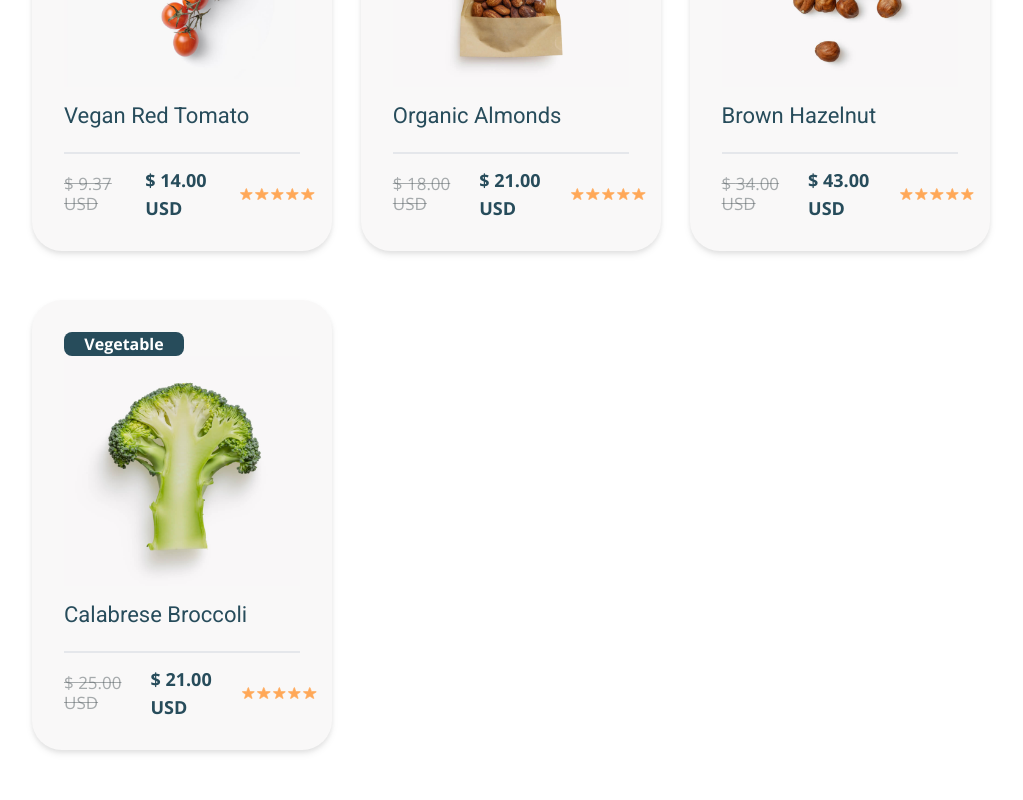
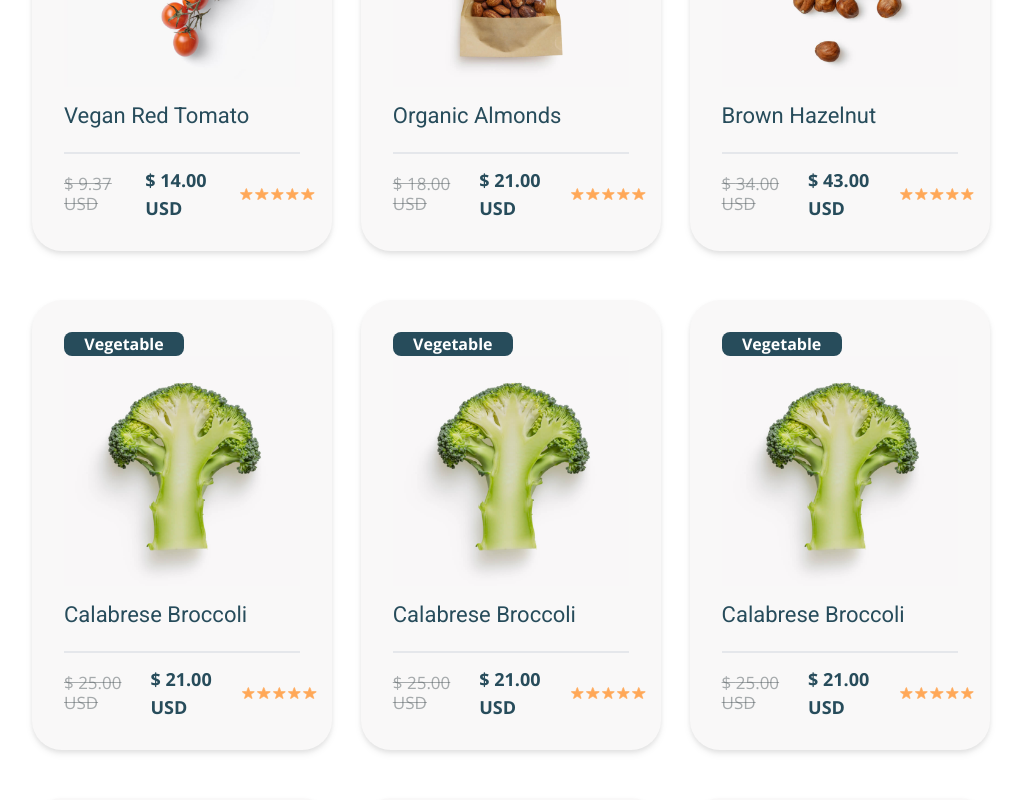
Before and after one commit to MenroMi/organic-store-app, a Next.js app: page /catalog in a window 1280 px wide. Shown: the part 982-1782 px from the top of the page, without its empty margins (0-1023 px from the left). Built offline with nearby package versions, Linux system fonts and the light colour scheme.

Commit message:
refactor: added anchors and href for links, also extend gitignore

```diff
--- a/src/app/globals.css
+++ b/src/app/globals.css
@@ -5,9 +5,7 @@
 @tailwind utilities;
 
 * {
-  margin: 0;
-  padding: 0;
-  box-sizing: border-box;
+  @apply m-0 p-0 box-border scroll-smooth;
 }
 
 /* START: General styles */
--- a/src/components/AboutUs/AboutUs.tsx
+++ b/src/components/AboutUs/AboutUs.tsx
@@ -14,7 +14,7 @@ import useVisible from "@/hooks/useVisible";
 const AboutUs = () => {
   const { elemRef, value } = useVisible();
   return (
-    <section ref={elemRef} className="about-us lg:py-36">
+    <section id="about-us" ref={elemRef} className="about-us lg:py-36">
       <div className="about-us__container">
         <Image
           src="/about-us-bg.png"
@@ -70,6 +70,7 @@ const AboutUs = () => {
             classNameContainer="custom-trans duration-300 border-4 border-primary-green bg-primary-green h-[82px] w-full  rounded-2xl mt-12 shadow-xl hover:bg-transparent  hover:border-primary-green group sm:w-[200px]"
             classNameText="custom-trans text-white text-[19px] group-hover:text-primary-green"
             classNameArrow="bg-[#335B6B]"
+            route="/catalog"
           />
         </div>
       </div>
--- a/src/components/CustomButton/CustomButton.tsx
+++ b/src/components/CustomButton/CustomButton.tsx
@@ -1,3 +1,5 @@
+"use client";
+
 // basic
 import Image from "next/image";
 import React from "react";
@@ -5,6 +7,7 @@ import React from "react";
 // interface
 import { ICustomButtonProps } from "@/types";
 import { twMerge } from "tailwind-merge";
+import { useRouter } from "next/navigation";
 
 const CustomButton: React.FC<ICustomButtonProps> = ({
   classNameContainer,
@@ -13,9 +16,16 @@ const CustomButton: React.FC<ICustomButtonProps> = ({
   classNameContent,
   title,
   type,
+  route,
 }) => {
+  const router = useRouter();
+
   return (
-    <button className={classNameContainer} type={type || "button"}>
+    <button
+      onClick={() => (route ? router.push(route) : {})}
+      className={classNameContainer}
+      type={type || "button"}
+    >
       <div
         className={twMerge(
           "w-full h-full flex justify-between items-center pl-8 pr-3",
--- a/src/components/ExploreNature/ExploreNature.tsx
+++ b/src/components/ExploreNature/ExploreNature.tsx
@@ -39,6 +39,7 @@ const ExploreNature = () => {
             }`}
             classNameText="text-primary-green text-xl"
             title="Explore Now"
+            route="/catalog"
           />
         </div>
       </div>
--- a/src/components/Footer/Footer.tsx
+++ b/src/components/Footer/Footer.tsx
@@ -12,7 +12,7 @@ import {
 
 const Footer = () => {
   return (
-    <footer className="general-footer lg:pt-0">
+    <footer id="contact" className="general-footer lg:pt-0">
       <div className="general-footer__nav-container lg:pb-0 lg:flex-nowrap lg:justify-center lg:gap-5">
         <div className="nav-contact max-lg:order-2 max-lg:w-full max-lg:flex-1 max-lg:text-center max-lg:border-r lg:gap-8">
           <h2 className="text-lg font-bold sm:text-[42px] sm:leading-[1]">
--- a/src/components/Navbar/Navbar.tsx
+++ b/src/components/Navbar/Navbar.tsx
@@ -73,7 +73,7 @@ const Navbar = () => {
           </svg>
           <div className="max-lg:hidden h-full flex justify-center items-center">
             {navLinks.map((link) => (
-              <Link key={link.label} href="/" className="nav-item">
+              <Link key={link.label} href={link.href} className="nav-item">
                 {link.label}
               </Link>
             ))}
@@ -83,14 +83,15 @@ const Navbar = () => {
             isOpen={isOpen}
             setIsOpen={setIsOpen}
             scrollValue={scrollRef.current}
-            classNameContainer={`self-center cursor-pointer ${!isOpen && "hidden"}`}
+            classNameContainer={`self-center cursor-pointer ${
+              !isOpen && "hidden"
+            }`}
           >
-
             <div className="flex flex-col h-full w-full justify-center">
               {navLinks.map((link) => (
                 <Link
                   key={link.label}
-                  href="/"
+                  href={link.href}
                   className="burger-nav__item max-md:text-2xl md:text-4xl"
                 >
                   {link.label}
--- a/src/components/Offers/Offers.tsx
+++ b/src/components/Offers/Offers.tsx
@@ -33,6 +33,7 @@ const Offers = () => {
           classNameContainer="custom-trans bg-secondary-yellow w-full border-4 border-secondary-yellow max-w-[267px] h-[82px] rounded-2xl shadow-xl max-lg:mt-5 group hover:bg-transparent"
           classNameText="custom-trans text-xl text-primary-green group-hover:text-secondary-yellow"
           classNameArrow="custom-trans group-hover:bg-secondary-yellow"
+          route="/catalog"
         />
       </div>
 
--- a/src/constants/navigation.ts
+++ b/src/constants/navigation.ts
@@ -1,17 +1,22 @@
 export const navLinks = [
   {
     label: "Home",
+    href: "/",
   },
   {
     label: "About Us",
+    href: "#about-us",
   },
   {
     label: "Shop",
+    href: "/catalog",
   },
   {
     label: "Pages",
+    href: "/",
   },
   {
     label: "Contact Us",
+    href: "#contact",
   },
 ];
--- a/src/constants/products.ts
+++ b/src/constants/products.ts
@@ -49,7 +49,47 @@ export const products = [
   },
   {
     label: "Calabrese Broccoli",
-    name: "broccoli2",
+    name: "broccoli3",
+    priceDiscount: "21.00",
+    priceOld: "25.00",
+    category: "vegetable",
+    image: "/food-images/broccoli.png",
+  },
+  {
+    label: "Calabrese Broccoli",
+    name: "broccoli4",
+    priceDiscount: "21.00",
+    priceOld: "25.00",
+    category: "vegetable",
+    image: "/food-images/broccoli.png",
+  },
+  {
+    label: "Calabrese Broccoli",
+    name: "broccoli5",
+    priceDiscount: "21.00",
+    priceOld: "25.00",
+    category: "vegetable",
+    image: "/food-images/broccoli.png",
+  },
+  {
+    label: "Calabrese Broccoli",
+    name: "broccoli6",
+    priceDiscount: "21.00",
+    priceOld: "25.00",
+    category: "vegetable",
+    image: "/food-images/broccoli.png",
+  },
+  {
+    label: "Calabrese Broccoli",
+    name: "broccoli7",
+    priceDiscount: "21.00",
+    priceOld: "25.00",
+    category: "vegetable",
+    image: "/food-images/broccoli.png",
+  },
+  {
+    label: "Calabrese Broccoli",
+    name: "broccoli8",
     priceDiscount: "21.00",
     priceOld: "25.00",
     category: "vegetable",
--- a/src/types/index.ts
+++ b/src/types/index.ts
@@ -5,6 +5,7 @@ export interface ICustomButtonProps {
   classNameContent?: string;
   title: string;
   type?: "button" | "submit" | "reset" | undefined;
+  route?: string;
 }
 
 export interface IBannerProps {
```
Also changed, not shown: 1 other file (tests, documents, lock files or other folders). Lines whose indentation alone changed are shown as unchanged.
